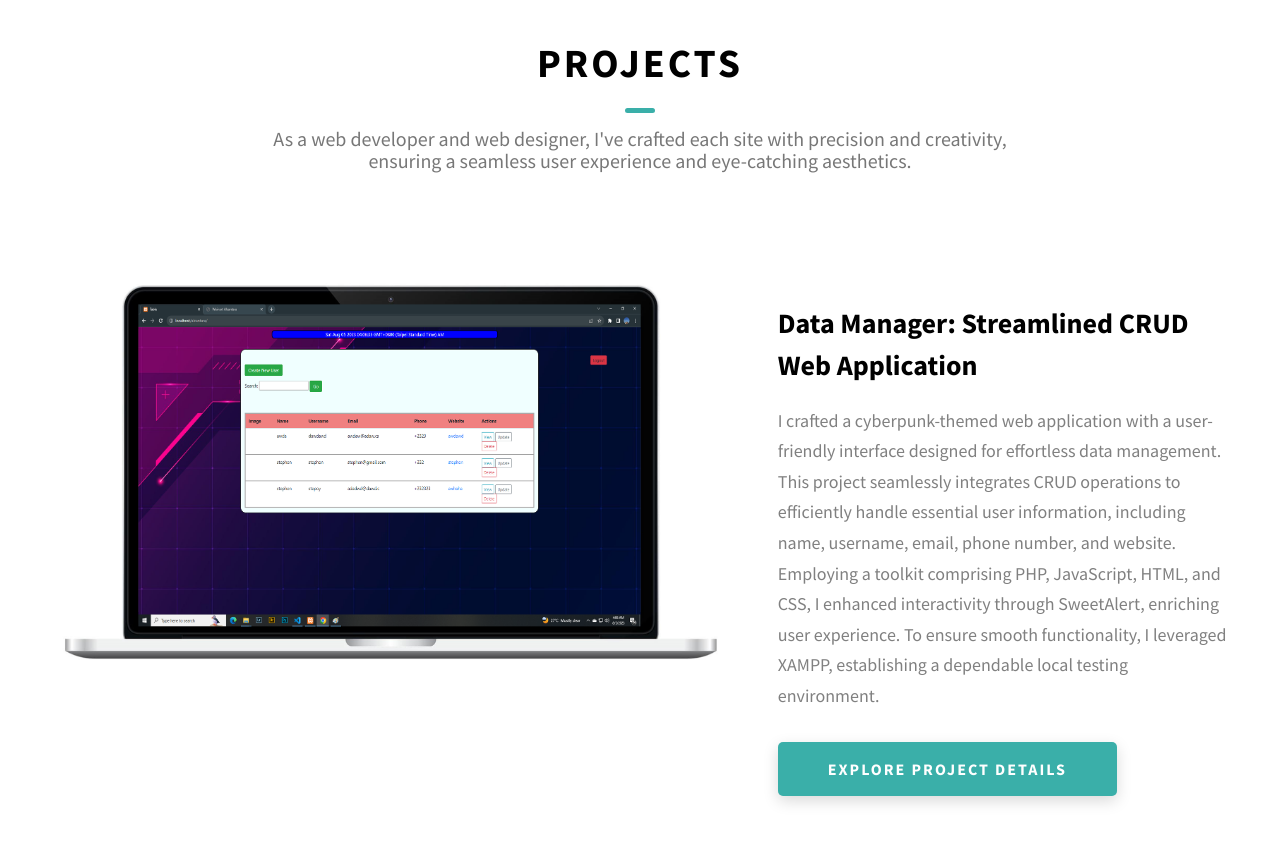
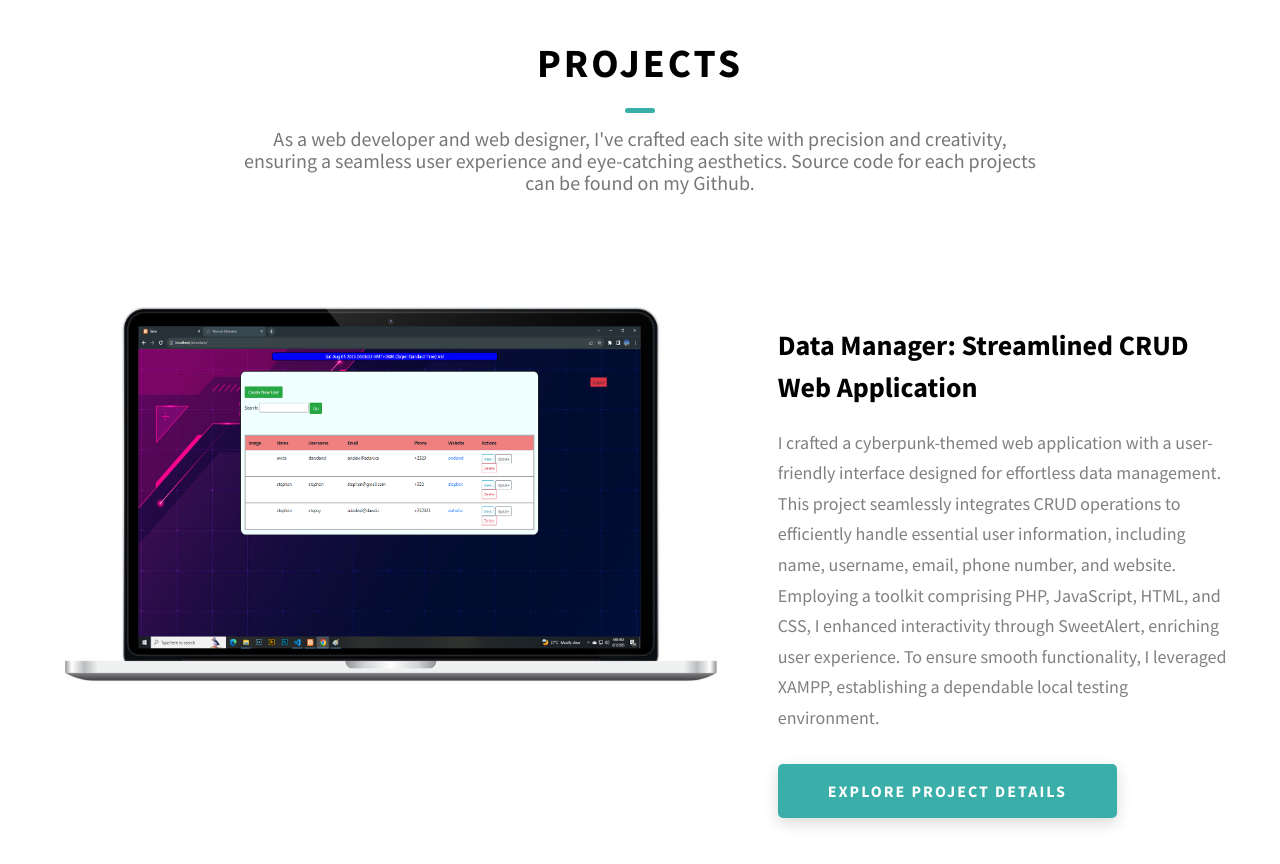
Before and after one commit to WeinartAlcantara/WeinartAlcantara.github.io, a website: page index.html in a window 1280 px wide. Shown: the part 1740-2604 px from the top of the page. Drawn offline with Linux system fonts and the light colour scheme.

Commit message:
Update index.html

```diff
--- a/index.html
+++ b/index.html
@@ -199,7 +199,7 @@
         <h2 class="heading heading-sec heading-sec__mb-bg">
           <span class="heading-sec__main">Projects</span>
           <span class="heading-sec__sub">
-            As a web developer and web designer, I've crafted each site with precision and creativity, ensuring a seamless user experience and eye-catching aesthetics.
+            As a web developer and web designer, I've crafted each site with precision and creativity, ensuring a seamless user experience and eye-catching aesthetics. Source code for each projects can be found on my Github.
           </span>
         </h2>
 
```
